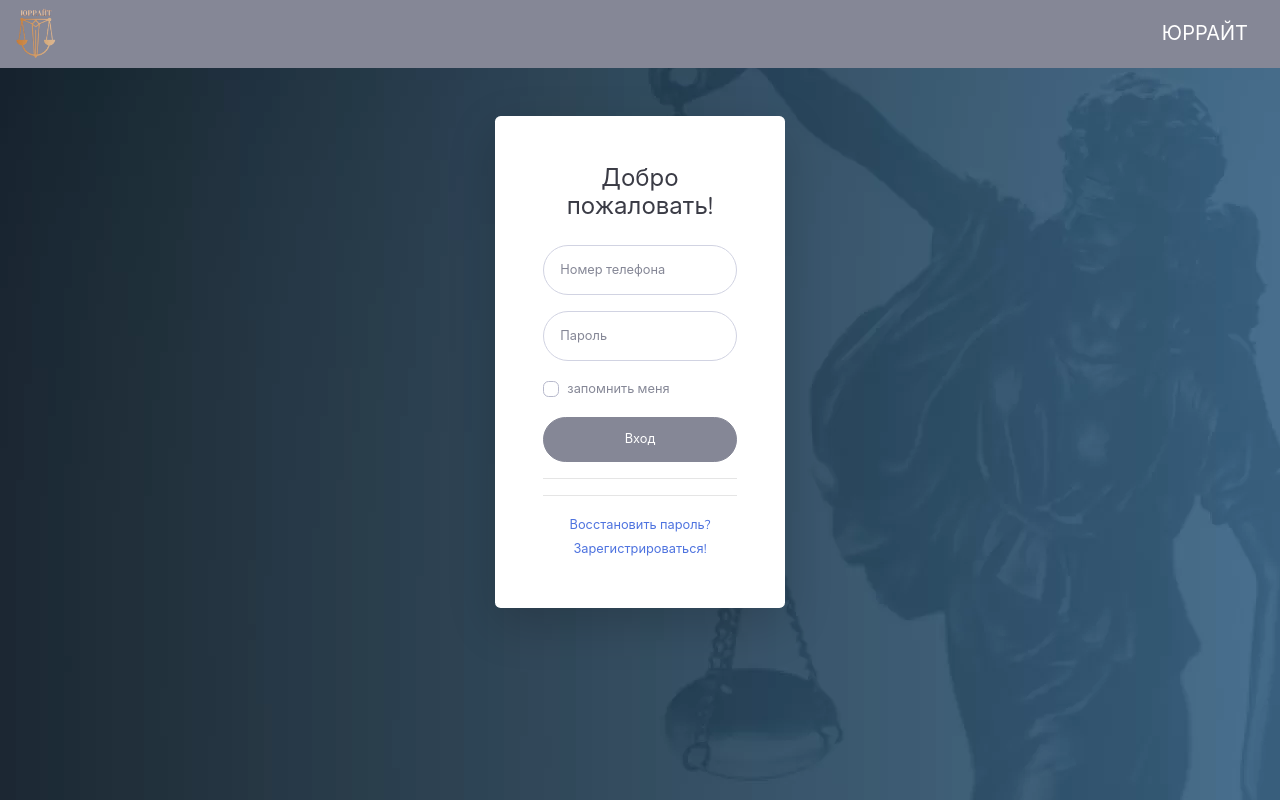
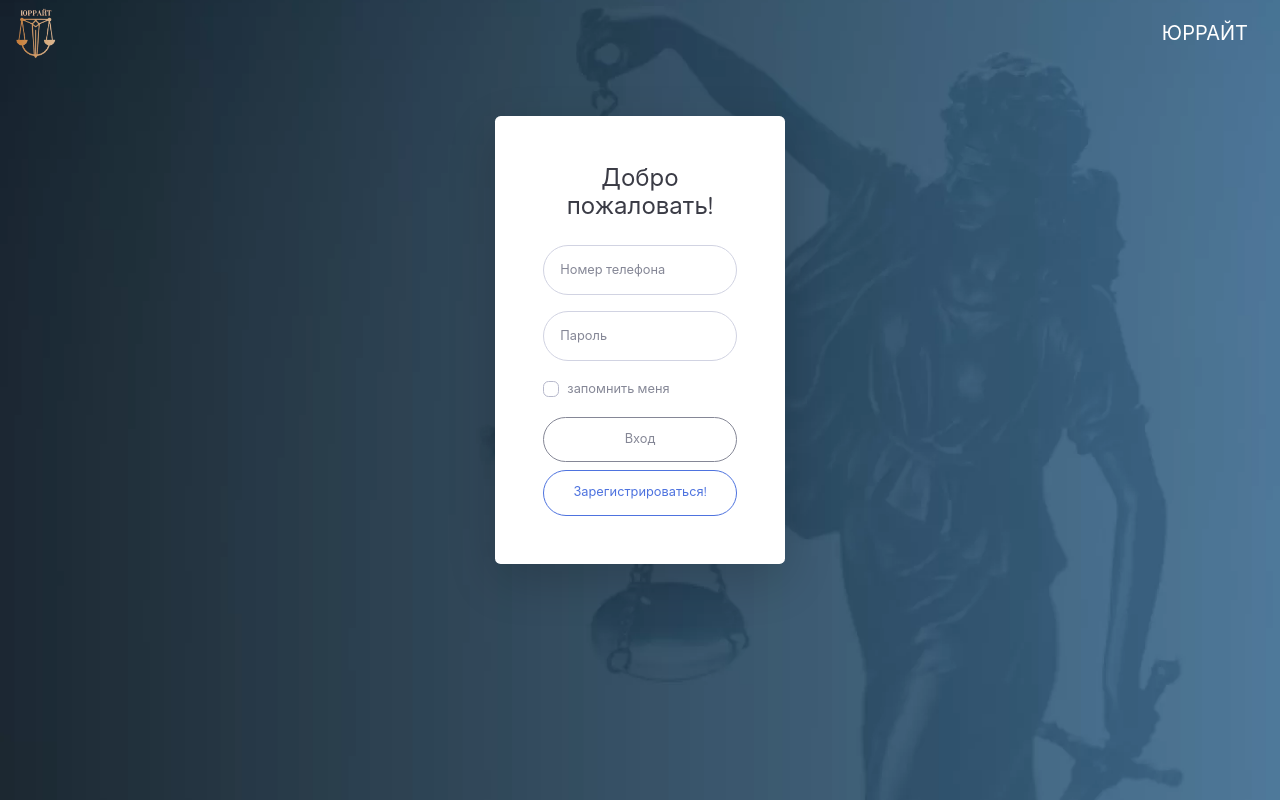
Before and after one commit to kuanqk/yourightkz, a Django app: page /login.html in a window 1280 px wide. Run offline with Django 3.2, Linux system fonts and the light colour scheme; some libraries are stand-ins or nearby versions.

Commit message:
html, css corrections - login, register html

```diff
--- a/app/templates/login.html
+++ b/app/templates/login.html
@@ -10,13 +10,15 @@
 <body>
     <style>
         body {
-          background-image: url('../static/img/background.webp');
-          background-repeat: no-repeat;
+            background-image: url('../static/img/background.webp');
+            background-repeat: no-repeat;
+            background-position: center;
+            background-size: cover;
         }
     </style>
 
 
-    <nav class="navbar navbar-dark bg-secondary">
+    <nav class="navbar navbar-dark bg-transparent">
         <a href="https://youright.kz/">
         <img src="../static/img/logo.png" alt="logo"  style="width:40px;">
         </a>
@@ -65,19 +67,15 @@
                                                 <label class="custom-control-label" for="customCheck">запомнить меня</label>
                                             </div>
                                         </div>
-                                        <button type="submit" class="btn btn-secondary btn-user btn-block">
+
+
+                                        <button type="submit" class="btn btn-outline-secondary btn-user btn-block">
                                             Вход
                                         </button>
-                                        <hr>
+                                        <a href="register.html" class="btn btn-outline-primary btn-user btn-block" aria-pressed="true">Зарегистрироваться!</a>
 
                                     </form>
-                                    <hr>
-                                    <div class="text-center">
-                                        <a class="small" href="forgot-password.html">Восстановить пароль?</a>
-                                    </div>
-                                    <div class="text-center">
-                                        <a class="small" href="register.html">Зарегистрироваться!</a>
-                                    </div>
+
                                 </div>
                             </div>
                         </div>
```
Also changed, not shown: app/templates/register.html (+11 -2 lines).
